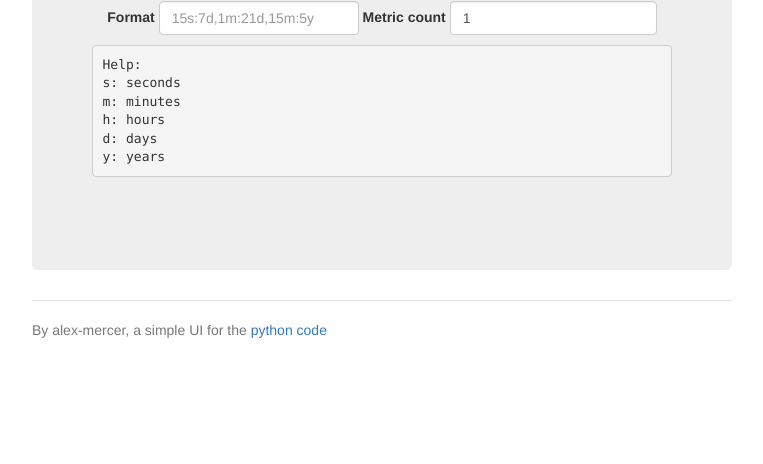
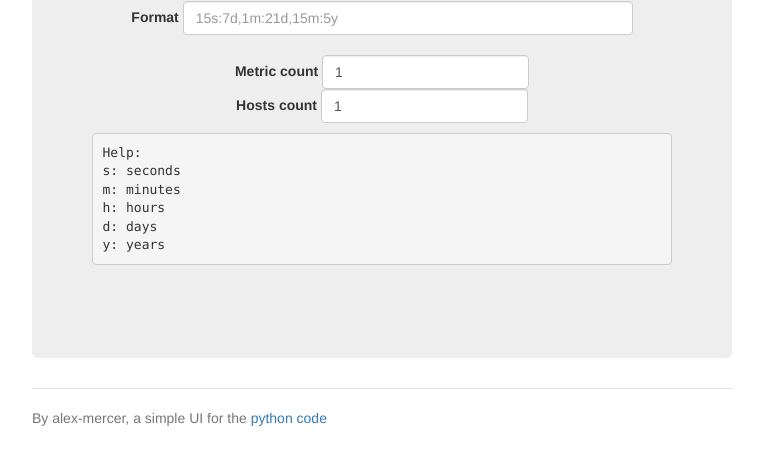
Before and after one commit to m30m/whisper-calculator, a plain HTML site: page index.html in a window 1280 px wide. Shown: the part 254-718 px from the top of the page, without its empty margins (258-1021 px from the left). Drawn offline with nearby package versions, Linux system fonts and the light colour scheme.

Commit message:
Add hosts count

```diff
--- a/index.html
+++ b/index.html
@@ -101,7 +101,7 @@
   }
 
   #archive{
-    width:200px;
+    width:450px;
   }
   pre{
     margin-top: 10px;
@@ -147,8 +147,9 @@
         return false;
       }
       var number_of_metrics = parseInt(document.getElementById('count').value);
+      var number_of_hosts = parseInt(document.getElementById('host').value);
       var units = ['bytes', 'Kilobytes', 'Megabytes', 'Gigabytes', 'Terabytes']
-      var size = bytes_per_metric*number_of_metrics;
+      var size = bytes_per_metric * number_of_metrics * number_of_hosts;
       unit = 0;
       while(unit<4 && size>1024)
       {
@@ -170,9 +171,15 @@
           <label for="archive">Format</label>
           <input type="text" class="form-control" id="archive" placeholder="15s:7d,1m:21d,15m:5y" oninput="calculate()">
         </div>
+        <br/>
+        <br/>
         <div class="form-group">
           <label for="count">Metric count</label>
           <input type="number" class="form-control" id="count" value="1" min="1" step="1" oninput="calculate()">
+        </div>
+        <div class="form-group">
+          <label for="hosts">Hosts count</label>
+          <input type="number" class="form-control" id="host" value="1" min="1" step="1" oninput="calculate()">
         </div>
       </form>
       <pre>
```
